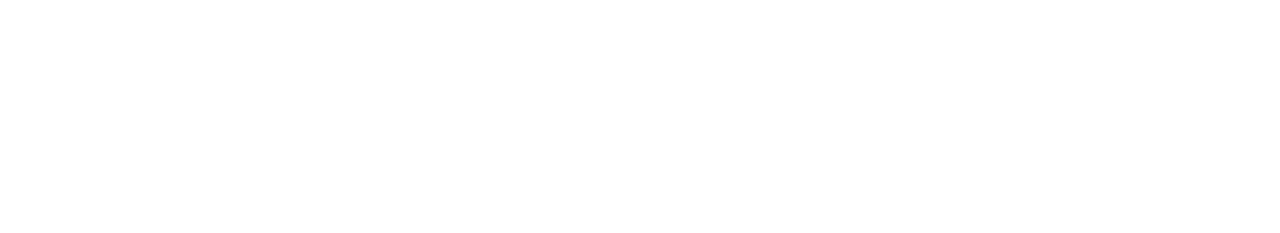
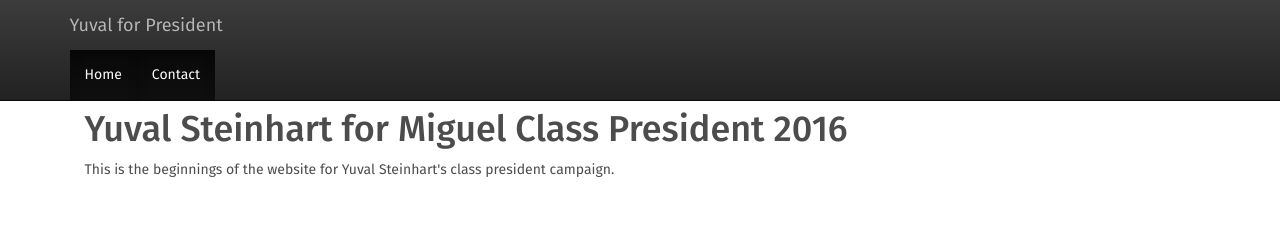
Before and after one commit to adnaans/Anthill-in-India, a plain HTML site: page index.html in a window 1280 px wide. Drawn offline with nearby package versions, Linux system fonts and the light colour scheme.

Commit message:
Worked on homepage.

```diff
--- a/css/styles.css
+++ b/css/styles.css
@@ -1,2 +1,8 @@
 @import url(https://fonts.googleapis.com/css?family=Fira+Sans:400,300,400italic,500,700);
 @import "../fonts/liberationserif_regular_macroman/stylesheet.css";
+body {
+    padding-top: 50px;
+}
+.home-body {
+    padding: 40px 15px;
+}
--- a/index.html
+++ b/index.html
@@ -1,4 +1,5 @@
 <!DOCTYPE html>
+<!-- This page contains code/layout from http://getbootstrap.com/examples/starter-template/ -->
 <html>
 <head>
 	<meta name="viewport" content="width=device-width, initial-scale=1.0">
@@ -13,7 +14,28 @@
 </head>
 <body>
 	<!-- Content -->
+        <nav class="navbar navbar-inverse navbar-fixed-top">
+            <div class="container">
+                <div class="navbar-header">
+                    <button type="button" class="navbar-toggle collapsed" data-toggle="collapse" data-garget="#navbar" aria-expanded="false" aria-controls="navbar">
+                        <span class="sr-only">Navigation</span>
+                        <span class="icon-bar"></span>
+                        <span class="icon-bar"></span>
+                    </button>
+                <a class="navbar-brand" href="#">Yuval for President</a>
+                <div id="navbar" class="collapse navbar-collapse">
+                    <ul class="nav navbar-nav">
+                        <li class="active"><a href="#">Home</a></li>
+                        <li class="active"><a href="contact.html">Contact</a></li>
+                    </ul>
+                </div>
+            </div>
+        </nav>
 
+        <div class="container">
+        <div class="home-body">
+            <h1>Yuval Steinhart for Miguel Class President 2016</h1>
+            <p>This is the beginnings of the website for Yuval Steinhart's class president campaign.</p>
 	<!-- Scripts -->
 	<script src="https://ajax.googleapis.com/ajax/libs/jquery/1.12.2/jquery.min.js"></script>
 	<script src="js/bootstrap.min.js"></script>
```
